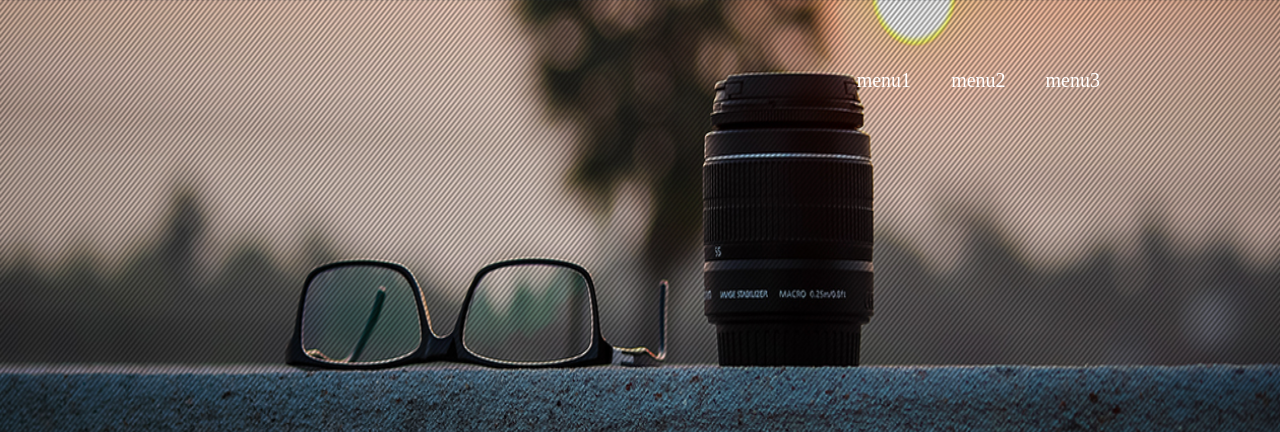
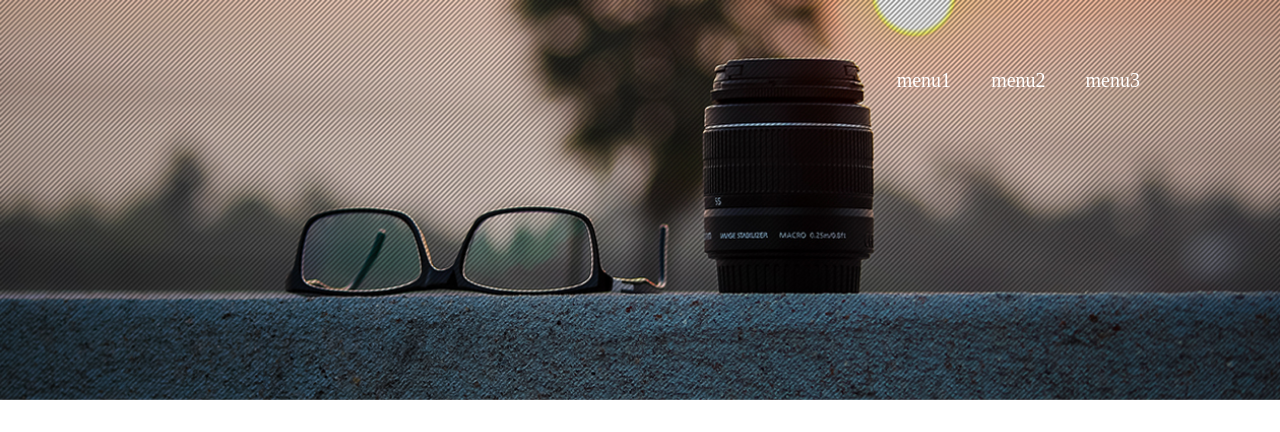
Before and after one commit to RkKnn/html-learning, a website built with webpack: page html-scss-training/index.html in a window 1280 px wide. Shown: the top 432 px of the page. Built offline with nearby package versions, Linux system fonts and the light colour scheme.

Commit message:
background image into .header

```diff
--- a/html-scss-training/main.scss
+++ b/html-scss-training/main.scss
@@ -19,15 +19,31 @@ a:hover { text-decoration: underline; }
 /************** ここまではコピペOKです ****************/
 
 .header {
-  width: 960px;
-  height: 100px;
-  margin: 0 auto;
+  height: 50vh;
+  position: relative;
+
+  &::before {
+    z-index: -1;
+    content: "";
+    display: block;
+    width: 100%;
+    height: 50%;
+    background: no-repeat url(./bg-portfolio.jpg) center top / cover;
+    position: fixed;
+  }
 }
 
 .navigation {
+  position: absolute;
+  top: 0;
+  width: 100%;
+  min-width: 960px;
+  overflow: hidden;
+  padding: 60px 120px;
+  box-sizing: border-box;
+
   &__list {
     float: right;
-    margin-top: 60px;
   }
 
   &__item {
@@ -50,12 +66,6 @@ a:hover { text-decoration: underline; }
 }
 
 .portfolio {
-  background-image: url(./bg-portfolio.jpg);
-  background-repeat: no-repeat;
-  background-position: center top;
-  background-attachment: fixed;
-  background-size: 100% auto;
-
   &__content {
     width: 960px;
     margin: 0 auto;
@@ -64,7 +74,7 @@ a:hover { text-decoration: underline; }
   &__background {
     clear: both;
     background-color: #ffffff;
-    margin-top: 500px;
+    // margin-top: 500px;
     padding: 35px 0;
 
     &:after {
```
Also changed, not shown: 2 other files.
